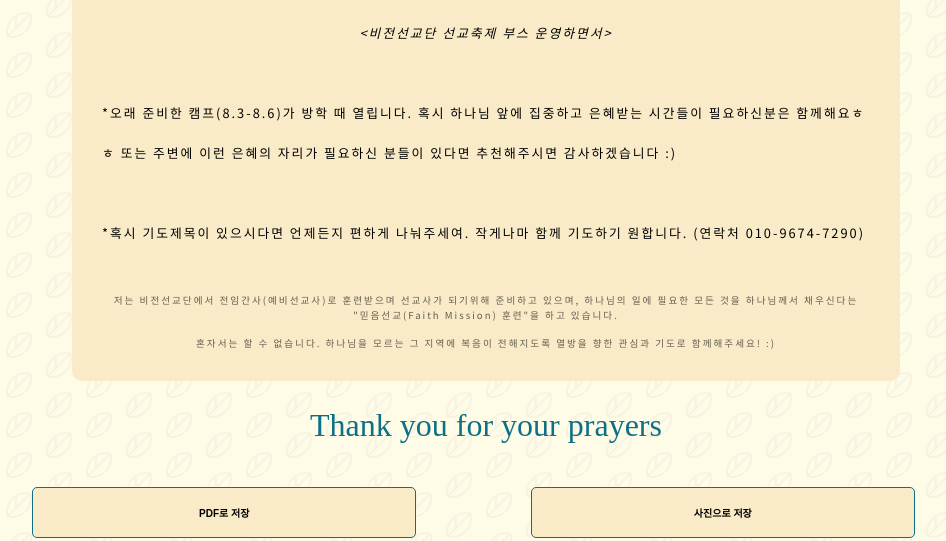
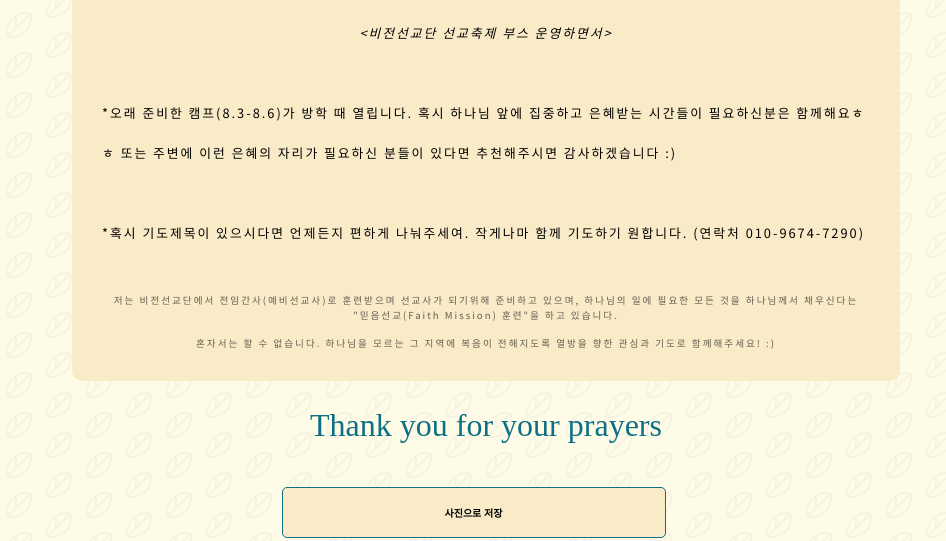
Before and after one commit to mitto94/Letter2409, a plain HTML site: page index.html in a window 1280 px wide. Shown: the part 6408-6949 px from the top of the page, without its empty margins (154-1100 px from the left). Drawn offline with Linux system fonts and the light colour scheme; a web font is replaced by a local one.

Commit message:
add image

```diff
--- a/index.html
+++ b/index.html
@@ -146,8 +146,8 @@
         </div>
         <h2>Thank you for your prayers</h2>
         <div style="width: 100%; display: flex; justify-content: center; margin-top: 2vh;">
-            <a style="text-decoration: none;" href="./savePdf.pdf" download="은총 기도편지(3월)"><button type="button" style="width: 30vw; font-size: 10px;"><b>PDF로 저장</b></button></a>
-            <span style="width: 7vw;"></span>
+            <!-- <a style="text-decoration: none;" href="./savePdf.pdf" download="은총 기도편지(3월)"><button type="button" style="width: 30vw; font-size: 10px;"><b>PDF로 저장</b></button></a>
+            <span style="width: 7vw;"></span> -->
             <a style="text-decoration: none;" href="./saveImg.png" download="은총 기도편지(3월)"><button type="button" style="width: 30vw; font-size: 10px;"><b>사진으로 저장</b></button></a>
         </div>
     </section>
```
Also changed, not shown: 1 other file.
